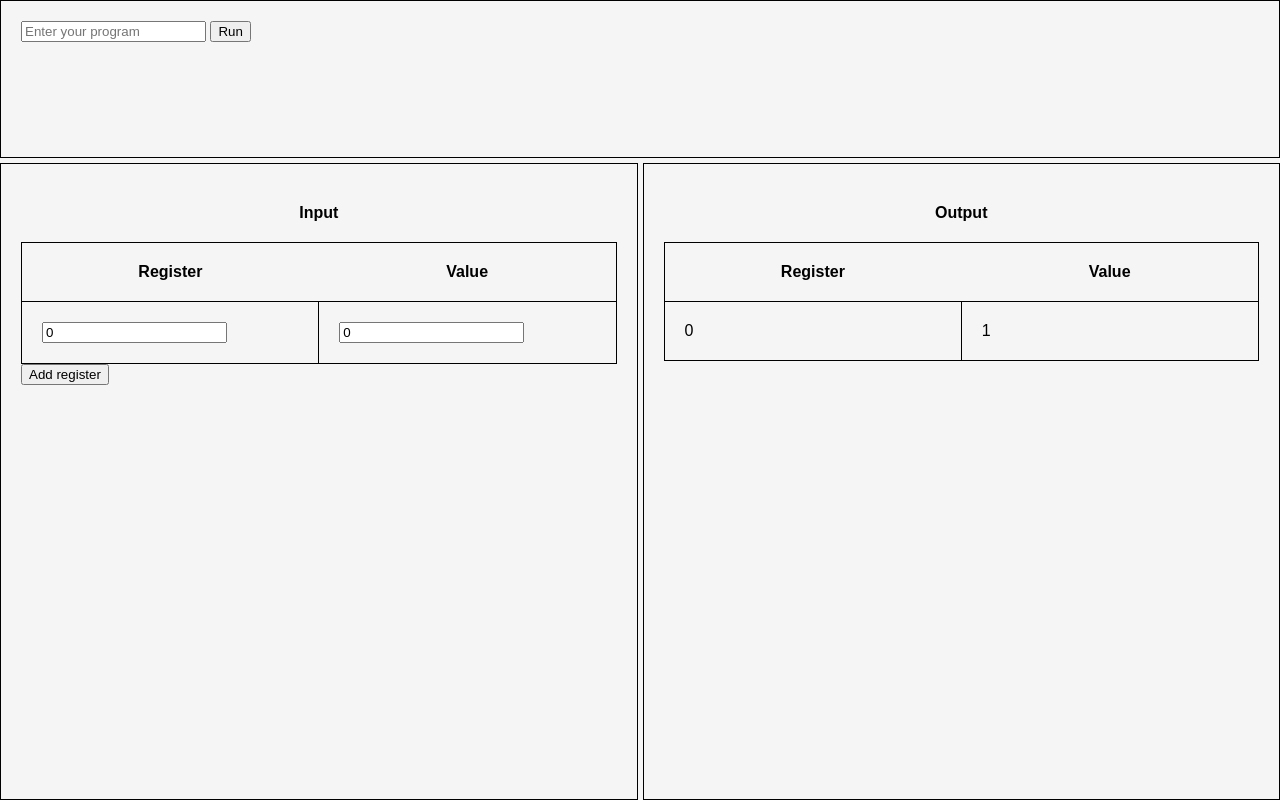
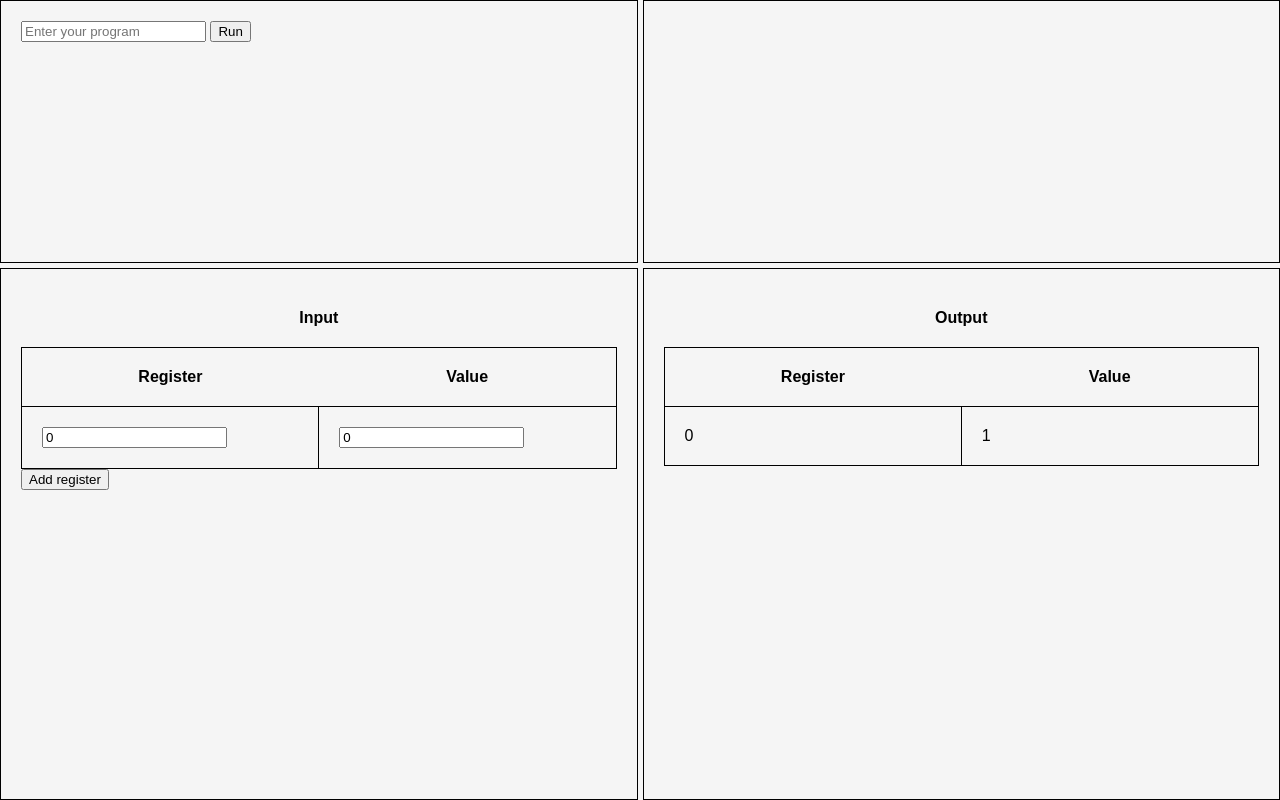
Before and after one commit to fabian-z/registersim, a website built with webpack: page src/base.html in a window 1280 px wide. Built offline with nearby package versions, Linux system fonts and the light colour scheme.

Commit message:
Add execution log area

```diff
--- a/src/base.html
+++ b/src/base.html
@@ -15,6 +15,7 @@
             <input id="source" name="source" type="text" placeholder="Enter your program">
             <input type="submit" value="Run">
         </div>
+        <div class="execution-log grid-element"></div>
         <div class="input-state grid-element">
             <div class="table-header">Input</div>
             <table id="input-table">
@@ -23,8 +24,8 @@
                     <th>Value</th>
                 </tr>
                 <tr>
-                    <td><input type="number" min="0" step="1" value="0"></td>
-                    <td><input type="number" min="0" step="1" value="0"></td>
+                    <td><input class="input-register" type="number" min="0" step="1" value="0"></td>
+                    <td><input class="input-value" type="number" min="0" step="1" value="0"></td>
                 </tr>
             </table>
             <button id="add-register">Add register</button>
--- a/src/main.css
+++ b/src/main.css
@@ -71,12 +71,16 @@ table td {
     height: 100%;
     width: 100%;
     grid-template-columns: 1fr 1fr 1fr 1fr;
-    grid-template-rows: 0.5fr 1fr 1fr;
+    grid-template-rows: 1fr 1fr 1fr;
     gap: 5px 5px;
     grid-template-areas:
-        "input-source input-source input-source input-source"
+        "input-source input-source execution-log execution-log"
         "input-state input-state output-state output-state"
         "input-state input-state output-state output-state";
+}
+
+.execution-log {
+    grid-area: execution-log;
 }
 
 .input-source {
```
